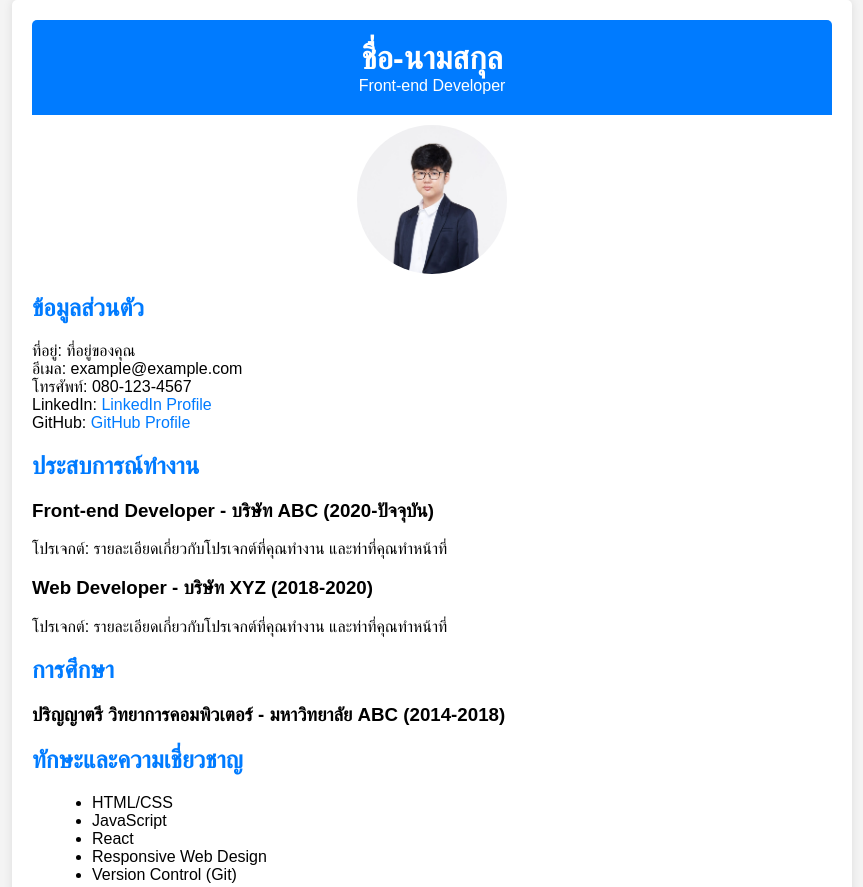
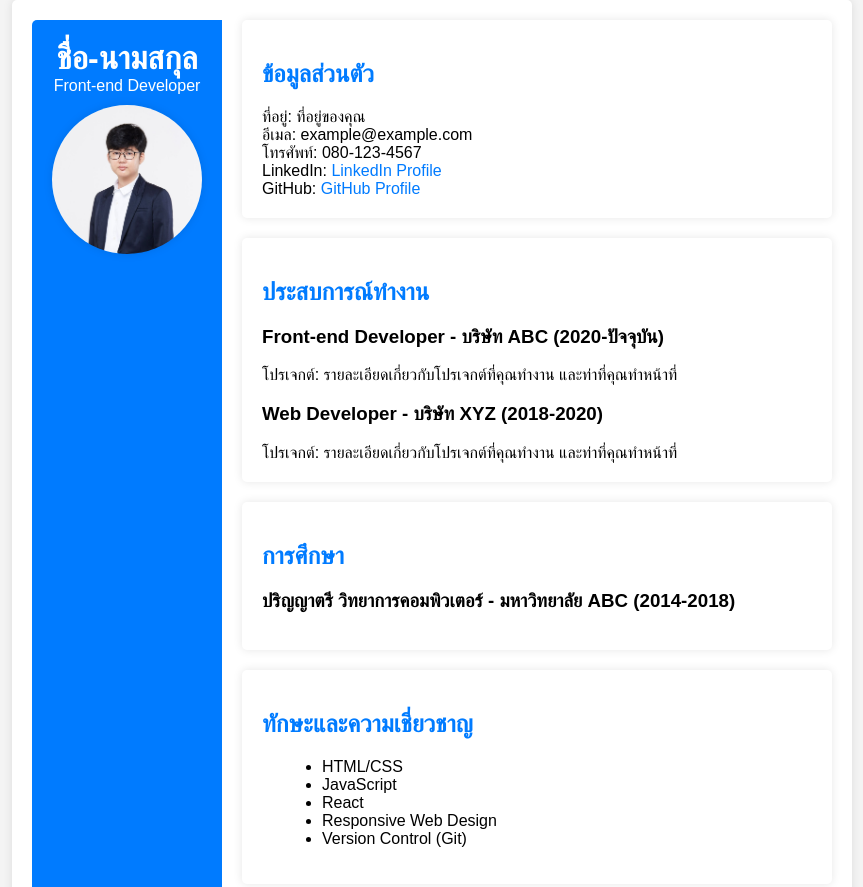
Before and after one commit to thiraphat-ps-dev/thiraphat-ps-dev.github.io, a plain HTML site: page index.html in a window 1280 px wide. Shown: the top 887 px of the page, without its empty margins (208-1071 px from the left). Drawn offline with Linux system fonts and the light colour scheme.

Commit message:
[:hammer:] change layout

```diff
--- a/index.html
+++ b/index.html
@@ -1,8 +1,8 @@
 <!DOCTYPE html>
 <html lang="en">
   <head>
-    <meta charset="UTF-8">
-    <meta name="viewport" content="width=device-width, initial-scale=1.0">
+    <meta charset="UTF-8" />
+    <meta name="viewport" content="width=device-width, initial-scale=1.0" />
     <title>Front-end Developer Resume</title>
     <style>
       body {
@@ -18,13 +18,16 @@
         background-color: #fff;
         box-shadow: 0 0 10px rgba(0, 0, 0, 0.1);
         border-radius: 5px;
+        display: flex;
+        flex-direction: row;
+        gap: 20px;
       }
       header {
         text-align: center;
         background-color: #007bff;
         color: #fff;
         padding: 20px;
-            border-radius: 5px 5px 0 0;
+        border-radius: 5px 0 0 5px;
       }
       .profile-picture {
         text-align: center;
@@ -34,6 +37,10 @@
         border-radius: 50%;
         margin: 10px auto;
         display: block;
+        box-shadow: 0 0 10px rgba(0, 0, 0, 0.1);
+      }
+      .content {
+        flex: 1; /* เพิ่ม Flex ให้ข้อมูลเต็มพื้นที่ */
       }
       h1 {
         margin: 0;
@@ -46,6 +53,9 @@
       }
       .section {
         margin-bottom: 20px;
+        box-shadow: 0 0 10px rgba(0, 0, 0, 0.1);
+        padding: 20px;
+        border-radius: 5px;
       }
       ul {
         list-style: disc;
@@ -65,24 +75,38 @@
       <header>
         <h1>ชื่อ-นามสกุล</h1>
         <p>Front-end Developer</p>
+        <div class="profile-picture">
+          <img src="profile-picture.jpg" alt="รูปภาพโปรไฟล์" />
+        </div>
       </header>
-        <div class="profile-picture">
-            <img src="profile-picture.jpg" alt="รูปภาพโปรไฟล์">
-        </div>
+      <div class="content">
         <section class="section">
           <h2>ข้อมูลส่วนตัว</h2>
           <p>ที่อยู่: ที่อยู่ของคุณ</p>
           <p>อีเมล: example@example.com</p>
           <p>โทรศัพท์: 080-123-4567</p>
-            <p>LinkedIn: <a href="https://www.linkedin.com/in/yourprofile">LinkedIn Profile</a></p>
-            <p>GitHub: <a href="https://github.com/yourusername">GitHub Profile</a></p>
+          <p>
+            LinkedIn:
+            <a href="https://www.linkedin.com/in/yourprofile"
+              >LinkedIn Profile</a
+            >
+          </p>
+          <p>
+            GitHub: <a href="https://github.com/yourusername">GitHub Profile</a>
+          </p>
         </section>
         <section class="section">
           <h2>ประสบการณ์ทำงาน</h2>
           <h3>Front-end Developer - บริษัท ABC (2020-ปัจจุบัน)</h3>
-            <p>โปรเจกต์: รายละเอียดเกี่ยวกับโปรเจกต์ที่คุณทำงาน และท่าที่คุณทำหน้าที่</p>
+          <p>
+            โปรเจกต์: รายละเอียดเกี่ยวกับโปรเจกต์ที่คุณทำงาน
+            และท่าที่คุณทำหน้าที่
+          </p>
           <h3>Web Developer - บริษัท XYZ (2018-2020)</h3>
-            <p>โปรเจกต์: รายละเอียดเกี่ยวกับโปรเจกต์ที่คุณทำงาน และท่าที่คุณทำหน้าที่</p>
+          <p>
+            โปรเจกต์: รายละเอียดเกี่ยวกับโปรเจกต์ที่คุณทำงาน
+            และท่าที่คุณทำหน้าที่
+          </p>
         </section>
         <section class="section">
           <h2>การศึกษา</h2>
@@ -111,5 +135,6 @@
           <p>การเขียนบทความเกี่ยวกับ Front-end Development</p>
         </section>
       </div>
+    </div>
   </body>
 </html>
```
Lines whose indentation alone changed are shown as unchanged.
